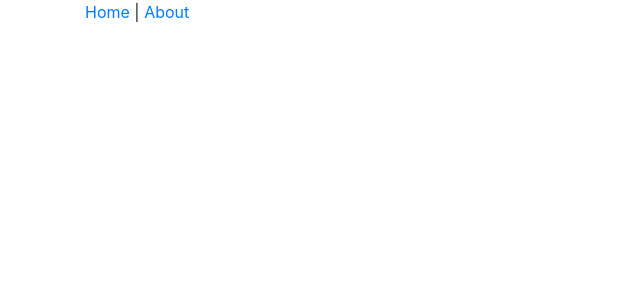
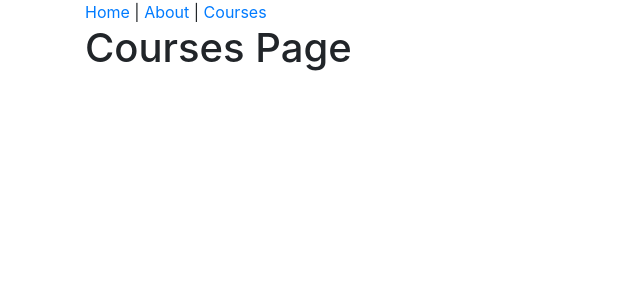
Before and after one commit to zwolsman/pluralsight-redux, a React (Create React App) app: page /courses in a window 1280 px wide. Shown: the top 300 px of the page, without its empty margins (0-640 px from the left). Built offline with nearby package versions, Linux system fonts and the light colour scheme.

Commit message:
Courses page

```diff
--- a/src/components/common/Header.js
+++ b/src/components/common/Header.js
@@ -11,6 +11,10 @@ export default () => {
       <NavLink to="/about" activeClassName="active">
         About
       </NavLink>
+      {" | "}
+      <NavLink to="/courses" activeClassName="active">
+        Courses
+      </NavLink>
     </nav>
   );
 };
--- a/src/components/common/Main.js
+++ b/src/components/common/Main.js
@@ -2,6 +2,7 @@ import React from "react";
 import { Route, Switch } from "react-router-dom";
 import HomePage from "../home/HomePage";
 import AboutPage from "../about/AboutPage";
+import CoursesPage from "../course/CoursesPage";
 
 const Main = () => {
   return (
@@ -9,6 +10,7 @@ const Main = () => {
       <Switch>
         <Route exact path="/" component={HomePage} />
         <Route path="/about" component={AboutPage} />
+        <Route path="/courses" component={CoursesPage} />
       </Switch>
     </main>
   );
--- /dev/null
+++ b/src/components/course/CoursesPage.js
@@ -0,0 +1,11 @@
+import React, { Component } from "react";
+
+export default class CoursesPage extends Component {
+  render() {
+    return (
+      <div>
+        <h1>Courses Page</h1>
+      </div>
+    );
+  }
+}
```
